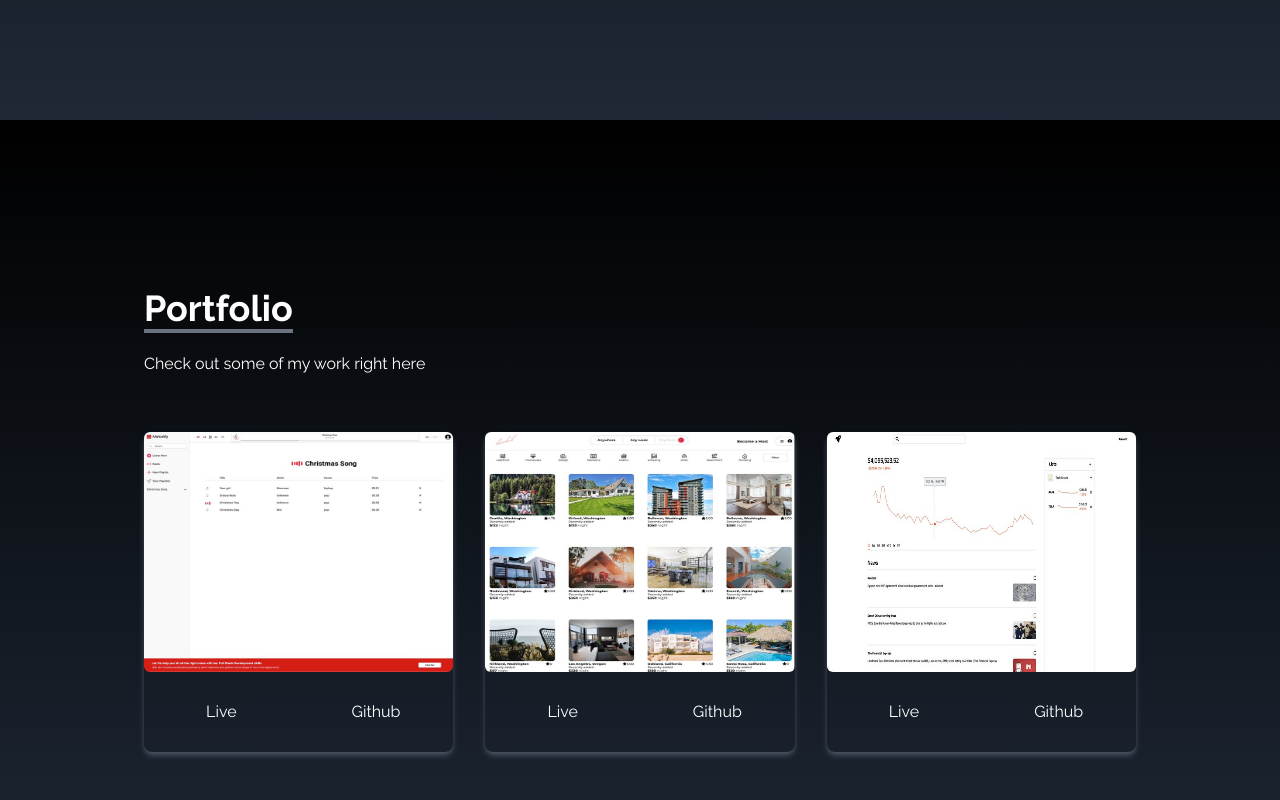
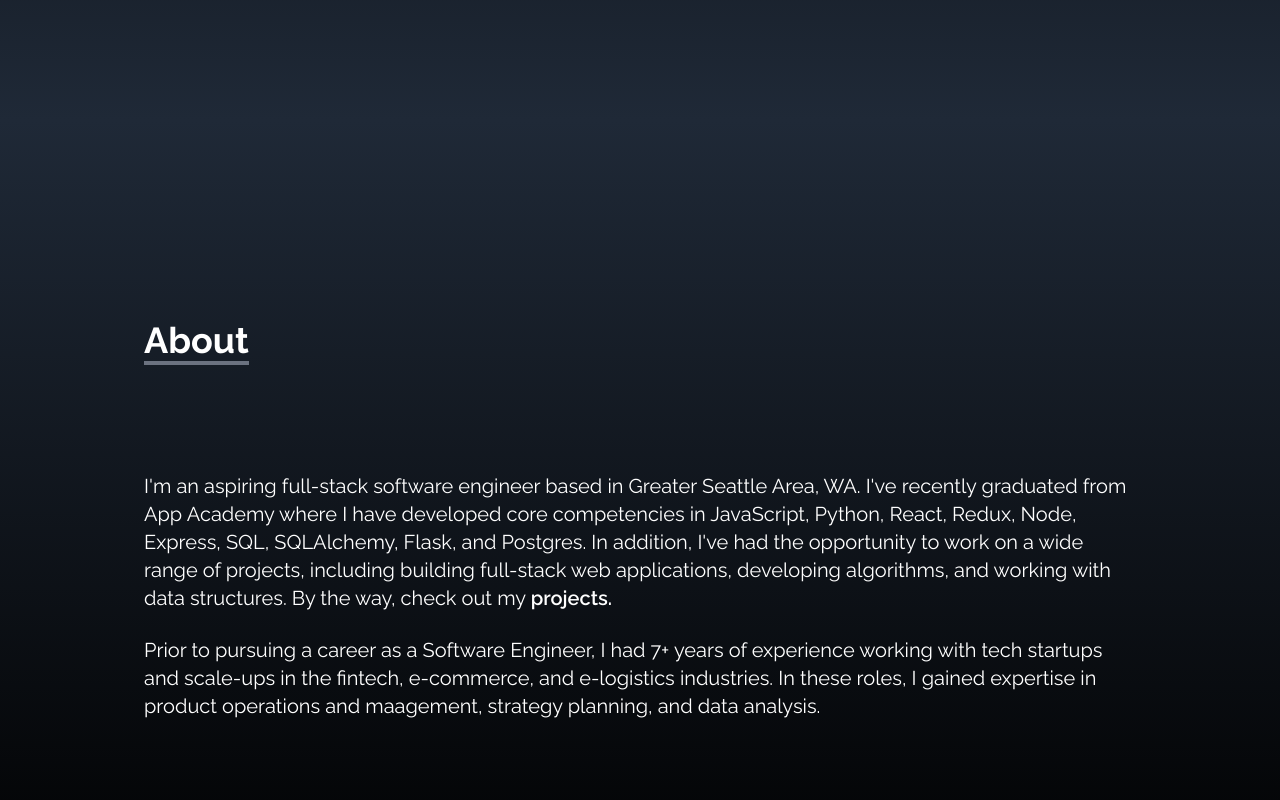
Before and after one commit to vietha3110/ha-portfolio, a React (Create React App) app: page / in a window 1280 px wide. Shown: the part 680-1480 px from the top of the page. Built offline with nearby package versions, Linux system fonts and the light colour scheme.

Commit message:
Implemented Aboutme component.

```diff
--- a/src/App.js
+++ b/src/App.js
@@ -1,14 +1,20 @@
 import NavBar from "./components/Navbar";
 import Home from "./components/Home";
+import About from "./components/About";
 import Portfolio from "./components/Portfolio";
 import TechStacks from "./components/Technologies";
+import SocialLinks from "./components/SocialLinks";
 function App() {
   return (
     <div className="App">
       <NavBar />
       <Home />
+      <About/>
       <Portfolio />
-      <TechStacks/>
+      <TechStacks />
+
+
+      <SocialLinks/>
     </div>
   );
 }
--- /dev/null
+++ b/src/components/About/index.js
@@ -0,0 +1,27 @@
+import { Link } from "react-scroll";
+
+const About = () => {
+    return (
+        <div
+            name='about'
+            className="w-full h-screen bg-gradient-to-b from-gray-800 to-black text-white"
+        >
+            <div className="max-w-screen-lg p-4 mx-auto flex flex-col justify-center w-full h-full">
+                <div className="pb-8">
+                    <p className="text-4xl font-bold inline border-b-4 border-gray-500">
+                        About
+                    </p>
+                </div>
+                <p className="text-xl mt-20">
+                    I'm an aspiring full-stack software engineer based in Greater Seattle Area, WA. I've recently graduated from App Academy where I have developed core competencies in JavaScript, Python, React, Redux, Node, Express, SQL, SQLAlchemy, Flask, and Postgres. In addition, I've had the opportunity to work on a wide range of projects, including building full-stack web applications, developing algorithms, and working with data structures. By the way, check out my <Link to="portfolio" smooth duration={500} style={{fontWeight:"600", cursor:"pointer"}}>projects.</Link>
+                </p>
+                <br />
+                <p className="text-xl">
+                    Prior to pursuing a career as a Software Engineer, I had 7+ years of experience working with tech startups and scale-ups in the fintech, e-commerce, and e-logistics industries. In these roles, I gained expertise in product operations and maagement, strategy planning, and data analysis.
+                </p>
+            </div>
+        </div>
+    )
+}
+
+export default About;
```
